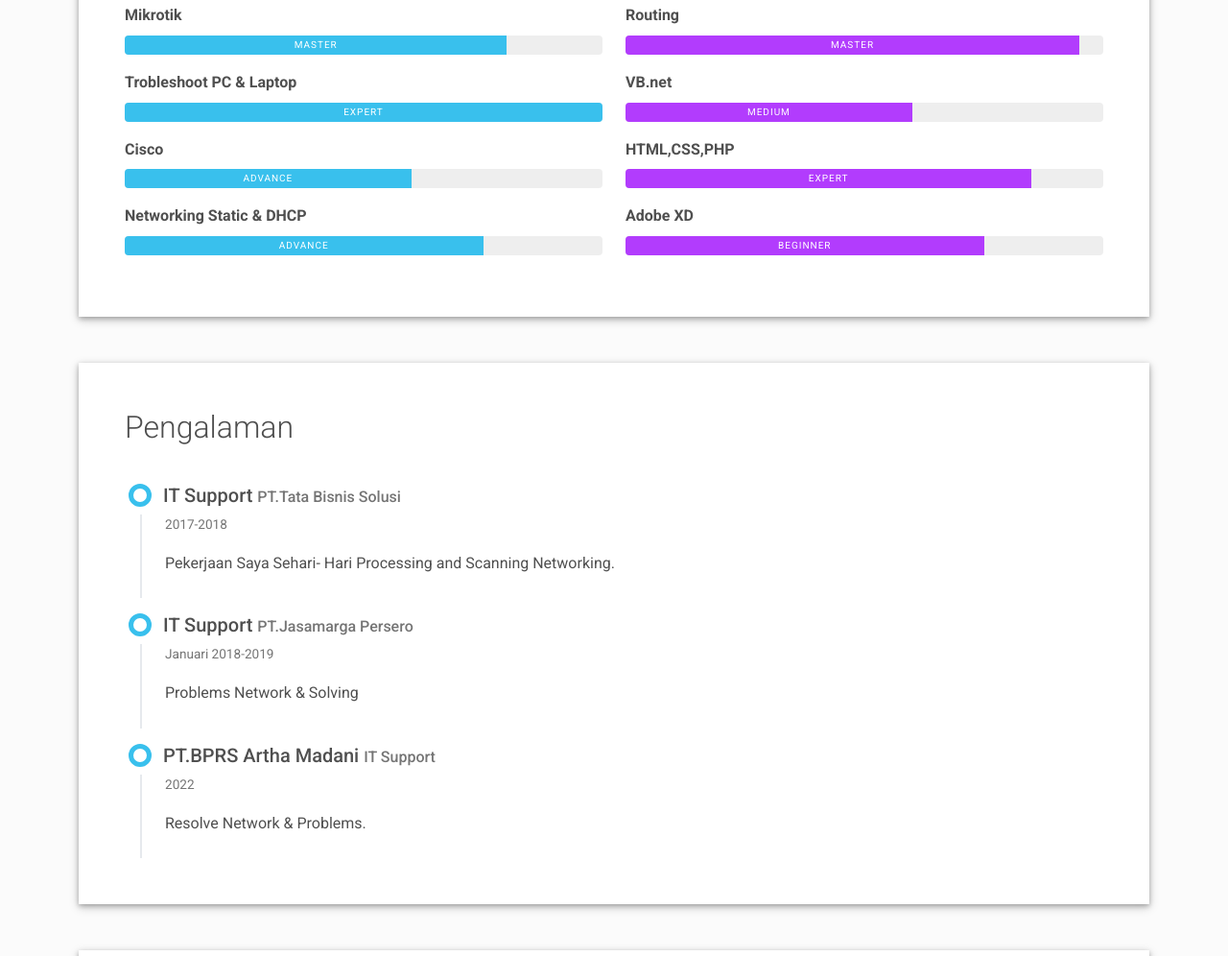
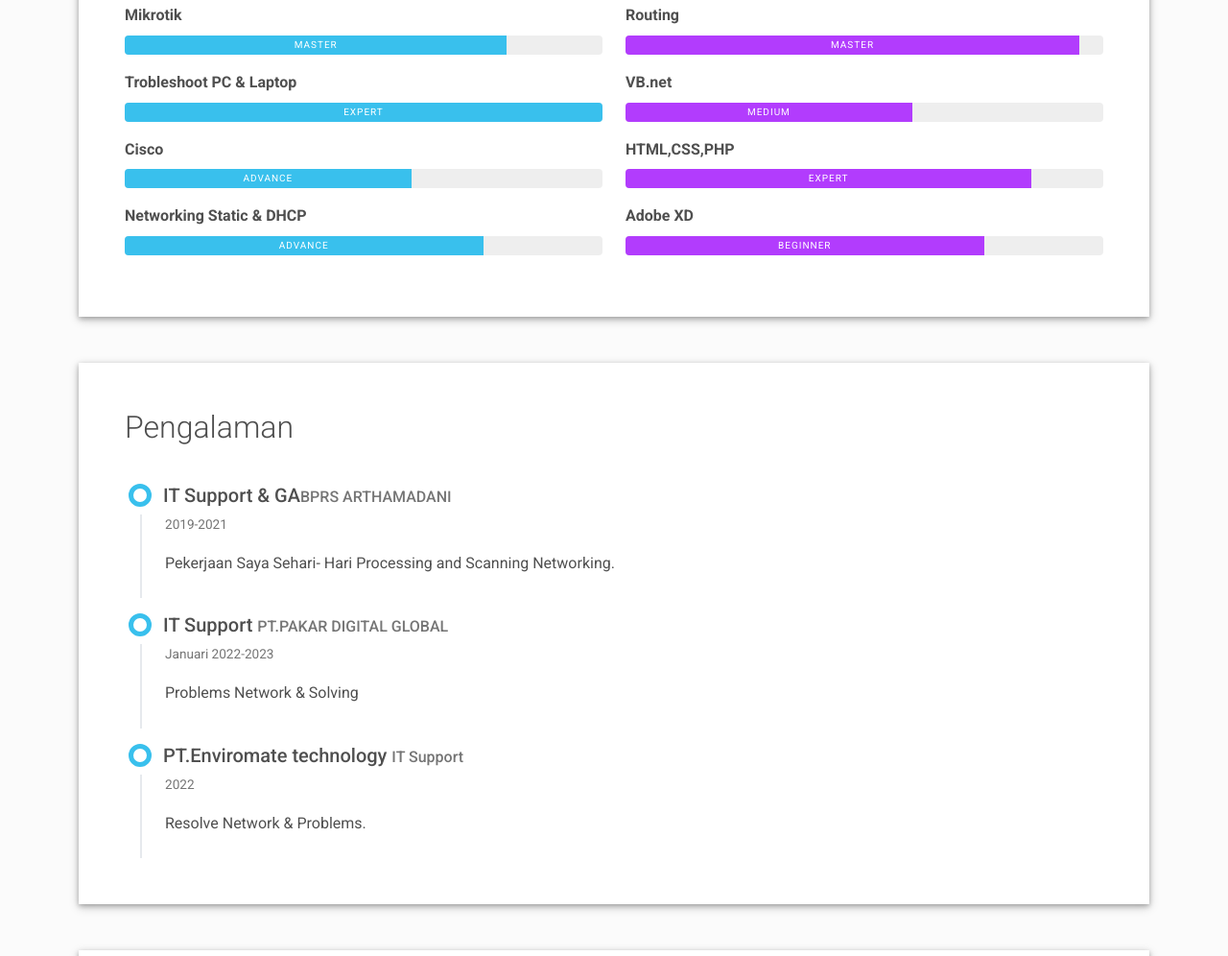
Before and after one commit to dimazdarmawan/ResumeDimaz, a plain HTML site: page selalu/index.html in a window 1280 px wide. Shown: the part 1335-2331 px from the top of the page at 96% size. Drawn offline with Linux system fonts and the light colour scheme.

Commit message:
Update index.html

```diff
--- a/selalu/index.html
+++ b/selalu/index.html
@@ -98,7 +98,7 @@
               <div class="pb-2 fw-bolder"><i class="far fa-calendar-alt pe-2 text-muted" style="width:24px;opacity:0.85;"></i> Umur</div>
             </div>
             <div class="col-sm-7">
-            <div class="pb-2">23 Tahun</div>
+            <div class="pb-2">25 Tahun</div>
             </div>
             <div class="pb-2 fw-bolder"><i class="far fa-calendar-alt pe-2 text-muted" style="width:24px;opacity:0.85;"></i> Kelahiran</div>
             </div>
@@ -185,25 +185,25 @@
       <div class="timeline">
         <div class="timeline-card timeline-card-info" data-aos="fade-in" data-aos-delay="0">
           <div class="timeline-head px-4 pt-3">
-            <div class="h5">IT Support <span class="text-muted h6">PT.Tata Bisnis Solusi</span></div>
+            <div class="h5">IT Support & GA<span class="text-muted h6">BPRS ARTHAMADANI</span></div>
           </div>
           <div class="timeline-body px-4 pb-4">
-            <div class="text-muted text-small mb-3">2017-2018</div>
+            <div class="text-muted text-small mb-3">2019-2021</div>
             <div>Pekerjaan Saya Sehari- Hari Processing and Scanning Networking.</div>
           </div>
         </div>
         <div class="timeline-card timeline-card-info" data-aos="fade-in" data-aos-delay="200">
           <div class="timeline-head px-4 pt-3">
-            <div class="h5">IT Support <span class="text-muted h6">PT.Jasamarga Persero</span></div>
+            <div class="h5">IT Support <span class="text-muted h6">PT.PAKAR DIGITAL GLOBAL</span></div>
           </div>
           <div class="timeline-body px-4 pb-4">
-            <div class="text-muted text-small mb-3">Januari 2018-2019</div>
+            <div class="text-muted text-small mb-3">Januari 2022-2023</div>
             <div>Problems Network & Solving</div>
           </div>
         </div>
         <div class="timeline-card timeline-card-info" data-aos="fade-in" data-aos-delay="400">
           <div class="timeline-head px-4 pt-3">
-          <div class="h5">PT.BPRS Artha Madani  <span class="text-muted h6">IT Support</span></div>
+          <div class="h5">PT.Enviromate technology <span class="text-muted h6">IT Support</span></div>
           </div>
           <div class="timeline-body px-4 pb-4">
             <div class="text-muted text-small mb-3">2022</div>
```
